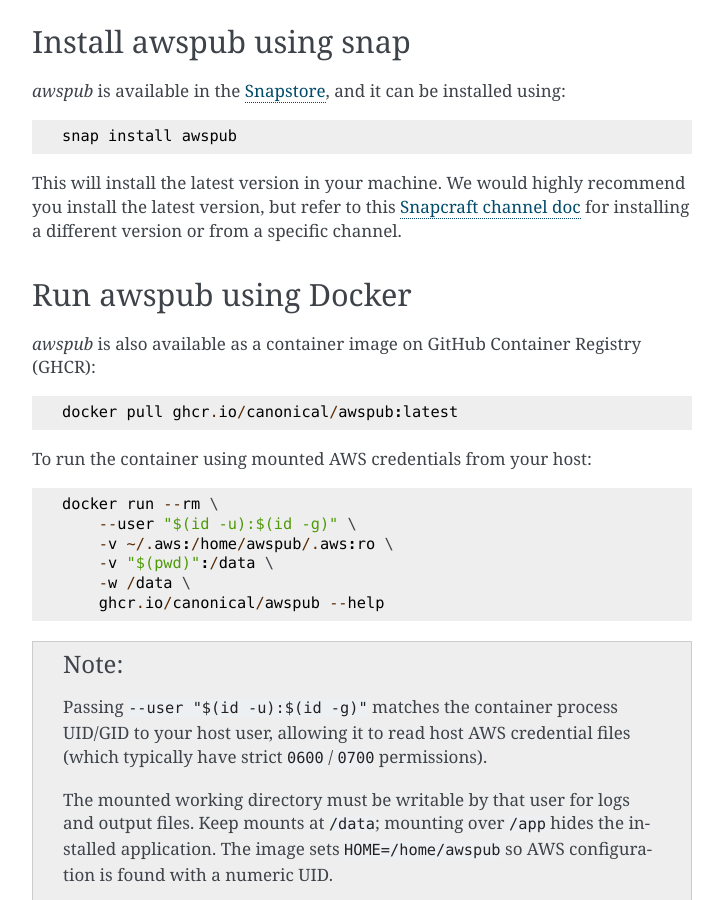
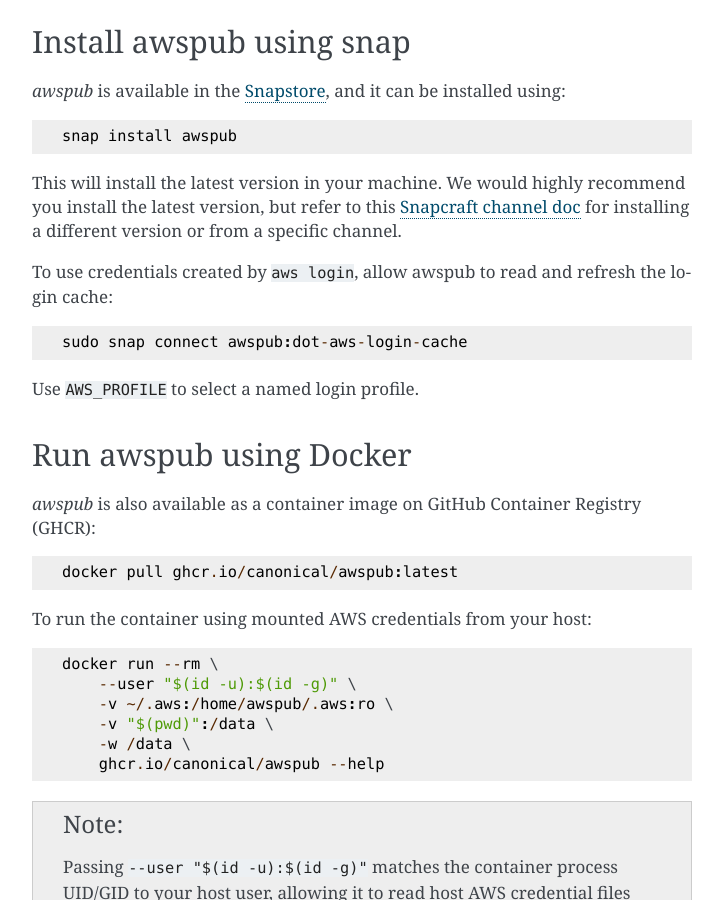
Before and after one commit to canonical/awspub, a Sphinx documentation site: the page built from docs/how_to/install.rst, in a window 1280 px wide and 900 px high, scrolled down 515 px. Shown: the whole window, without its empty margins (388-1111 px from the left). Built offline with Sphinx 7.4.7, drawn with Linux system fonts in a browser that asks for light colours.

Commit message:
fix(snap): support credentials from aws login
Include the AWS CRT runtime and allow access to the login token
cache for credential loading and refresh. Document connecting the
new personal-files interface.

```diff
--- a/docs/how_to/install.rst
+++ b/docs/how_to/install.rst
@@ -35,6 +35,15 @@ Install awspub using snap
 
 This will install the latest version in your machine. We would highly recommend you install the latest version, but
 refer to this `Snapcraft channel doc`_ for installing a different version or from a specific channel.
+
+To use credentials created by ``aws login``, allow awspub to read and refresh
+the login cache:
+
+.. code-block::
+
+    sudo snap connect awspub:dot-aws-login-cache
+
+Use ``AWS_PROFILE`` to select a named login profile.
 
 Run awspub using Docker
 -----------------------
--- a/pyproject.toml
+++ b/pyproject.toml
@@ -21,7 +21,7 @@ keywords = ["AWS", "EC2", "publication"]
 
 [tool.poetry.dependencies]
 python = "^3.10"
-boto3 = "*"
+boto3 = {extras = ["crt"], version = "*"}
 pydantic = "^2"
 boto3-stubs = {extras = ["essential", "marketplace-catalog", "ssm", "s3", "sns", "sts"], version = "^1.28.83"}
 ruamel-yaml = "^0.19.0"
```
Also changed, not shown: 2 other files.
